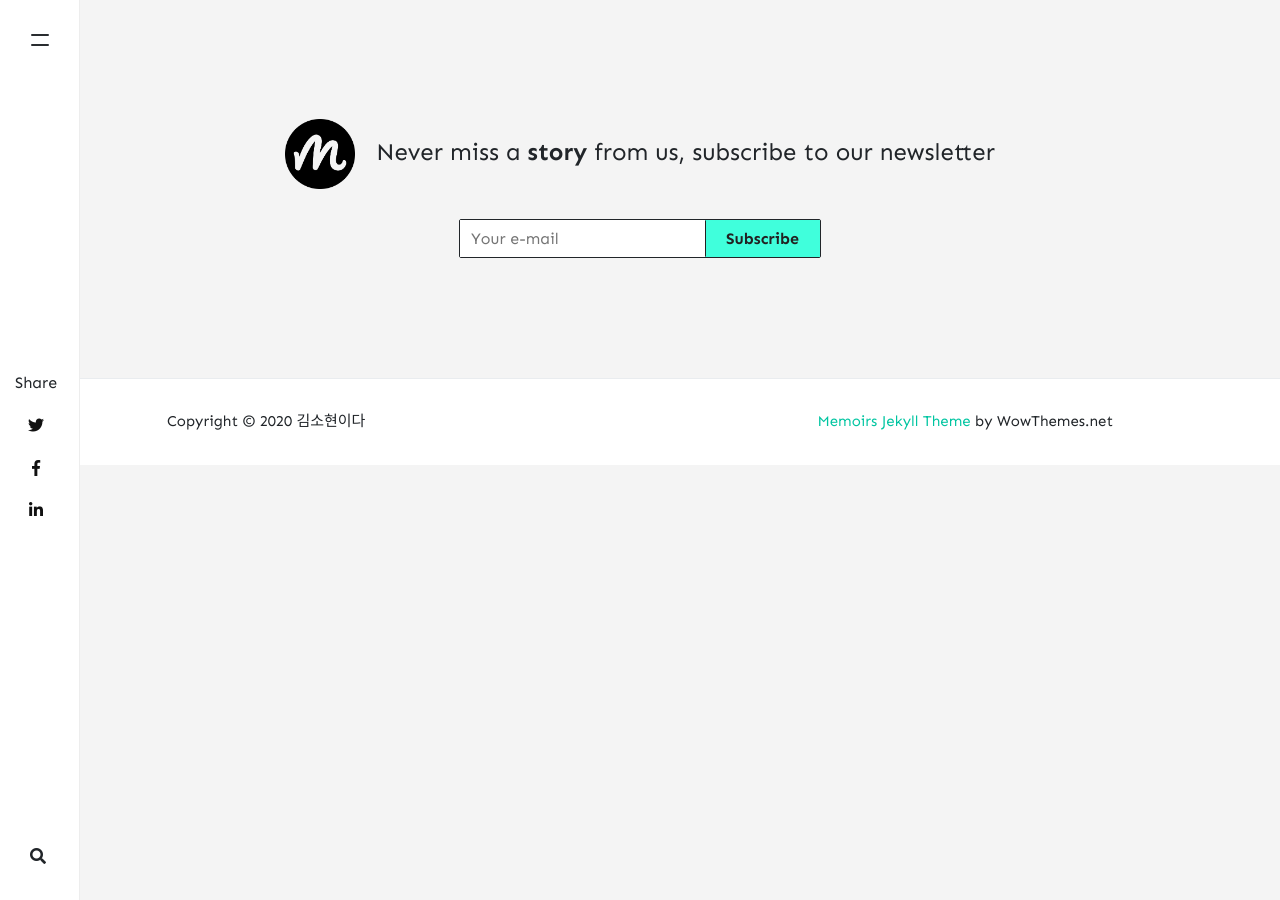
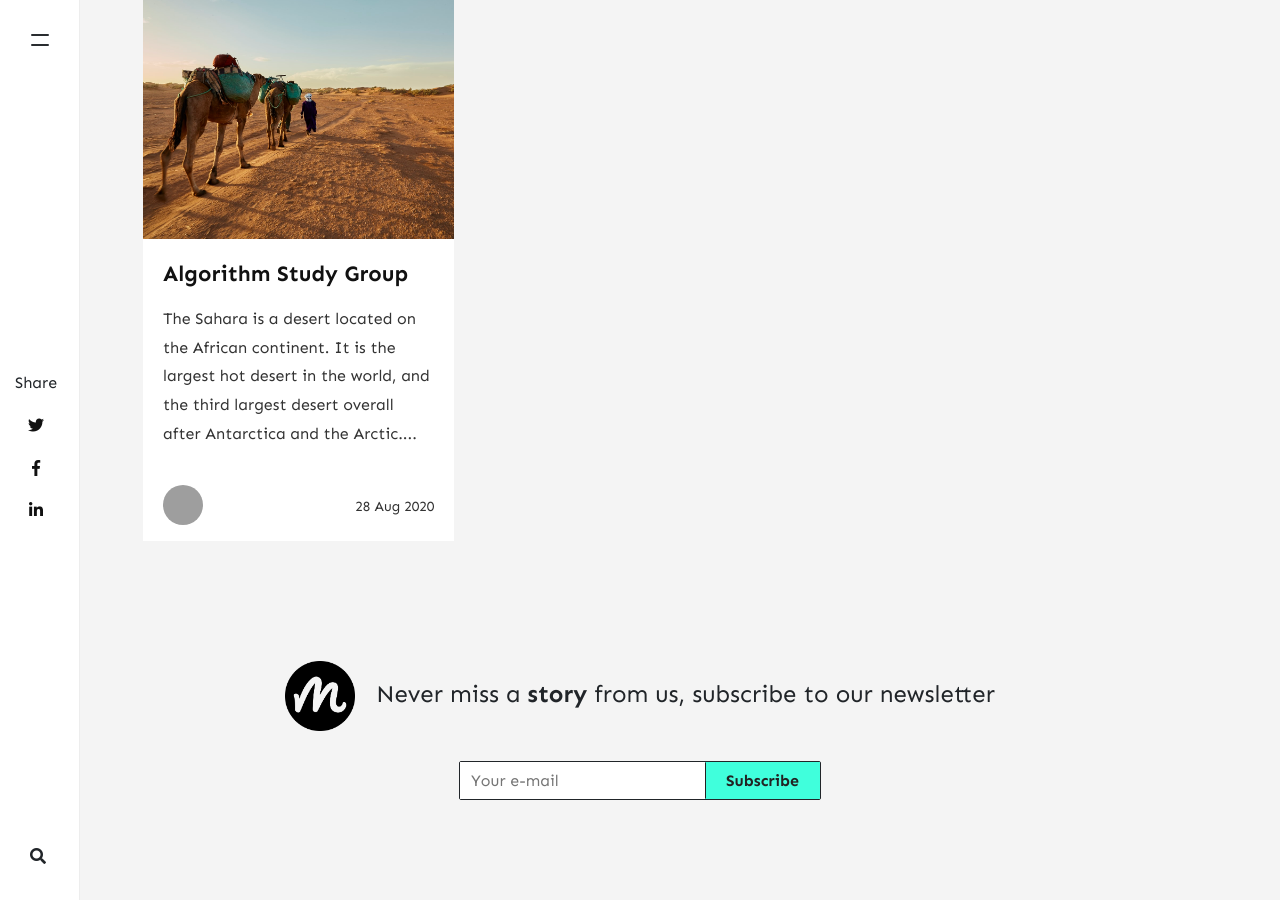
Before and after one commit to sokim1616/sokim1616.github.io, a Jekyll site: the page built from _posts/2020-08-27-The_Importance_of_Blogging.md, in a window 1280 px wide and 900 px high, scrolled down 2202 px. Built offline with Jekyll 4.4.1, drawn with Linux system fonts in a browser that asks for light colours; nearby versions of some CDN libraries; comment, search, counter and statistics services are not loaded; before the commit the page ends 2667 px from its top, so only the background shows below that; grey boxes are pictures that could not be loaded.

Commit message:
:pencil: Second blog
Dev diary on 'Algorithm Study Group'

```diff
--- a/_posts/2020-02-1-much-more-than-a-desert-trip-to-sahara.md
+++ b/_posts/2020-02-1-much-more-than-a-desert-trip-to-sahara.md
@@ -1,8 +1,9 @@
 ---
 layout: post
-title:  "Much more than a desert: A trip into the Sahara"
-author: john
-categories: [ Travel ]
+title:  "Algorithm Study Group"
+author: So Hyun K.
+date: 2020-08-28
+categories: [ Dev Diary ]
 image: assets/images/16.jpg
 ---
 
```
Also changed, not shown: _posts/2020-08-27-The_Importance_of_Blogging.md (renamed from _posts/2020-08-27-les-ambassadeurs.md).
